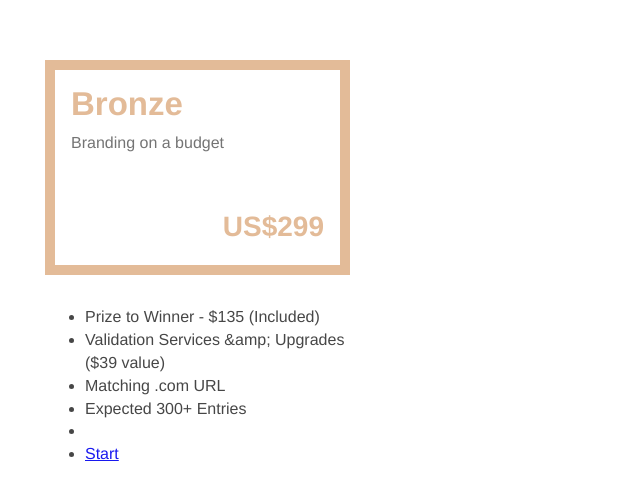
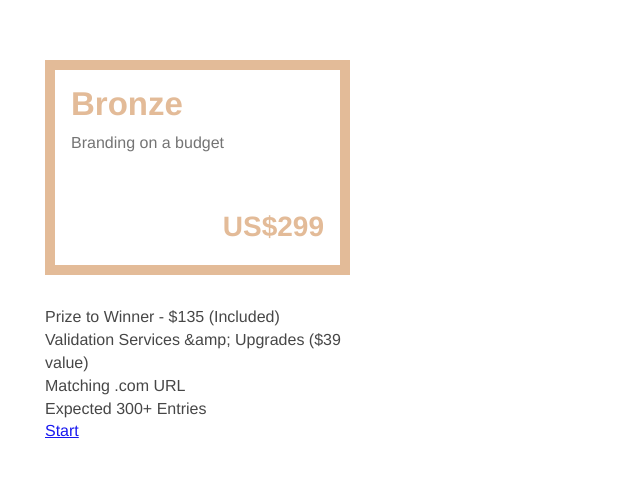
Before and after one commit to KostyaCoder/squad-page, a React (Create React App) app: page / in a window 1280 px wide. Shown: the top 500 px of the page, without its empty margins (0-640 px from the left). Built offline with nearby package versions, Linux system fonts and the light colour scheme.

Commit message:
Reafactor style ListMenu

```diff
--- a/src/components/ListMenu/index.js
+++ b/src/components/ListMenu/index.js
@@ -1,4 +1,4 @@
-import style from "../../App.module.scss";
+import style from "./listMenu.module.scss";
 import ElementMenu from "../ElrmentMenu";
 import ButtonMenu from "../../components/ButtonMenu";
 
--- /dev/null
+++ b/src/components/ListMenu/listMenu.module.scss
@@ -0,0 +1,4 @@
+.ul {
+  padding: 0;
+  list-style: none;
+}
```
